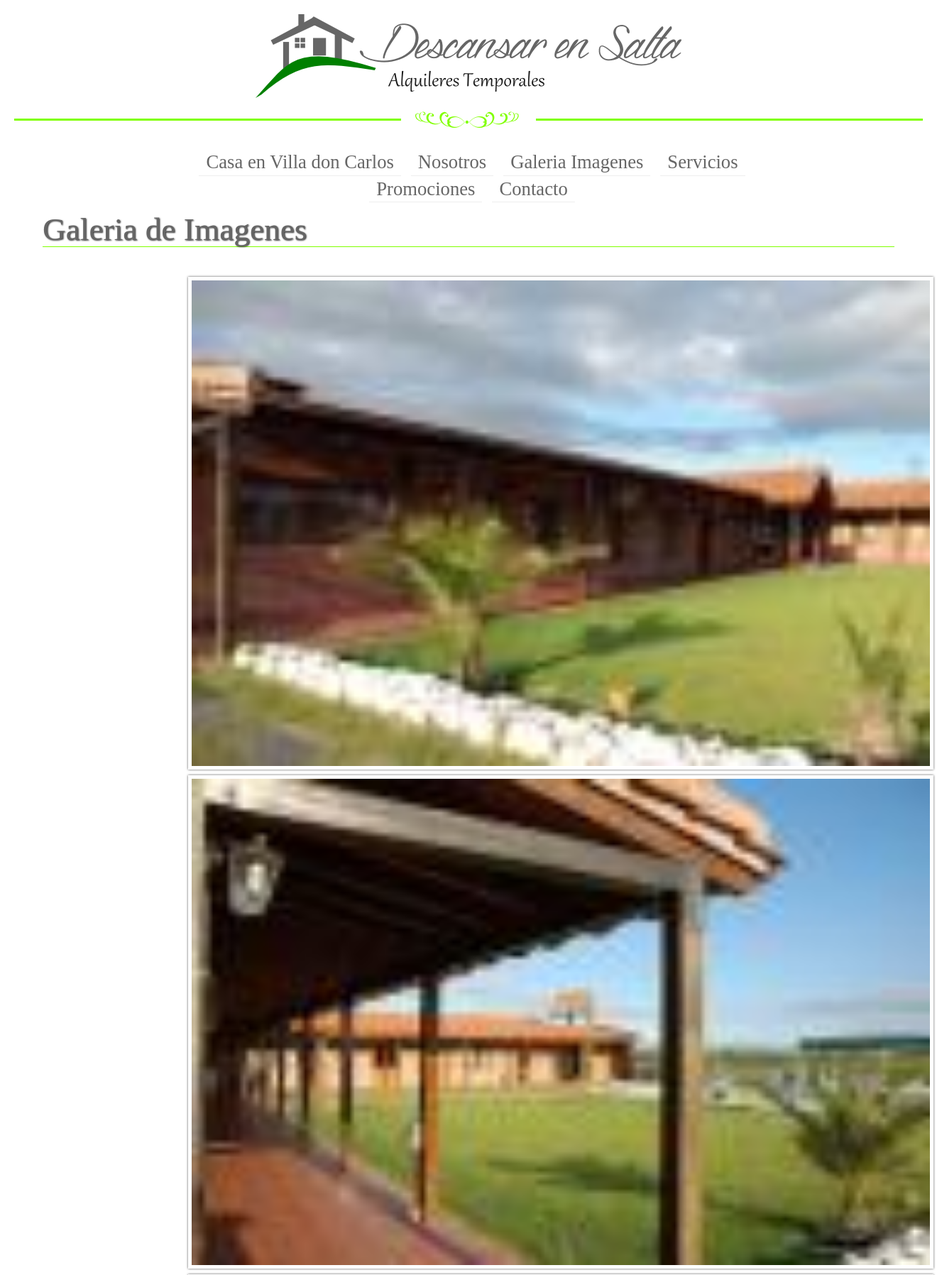
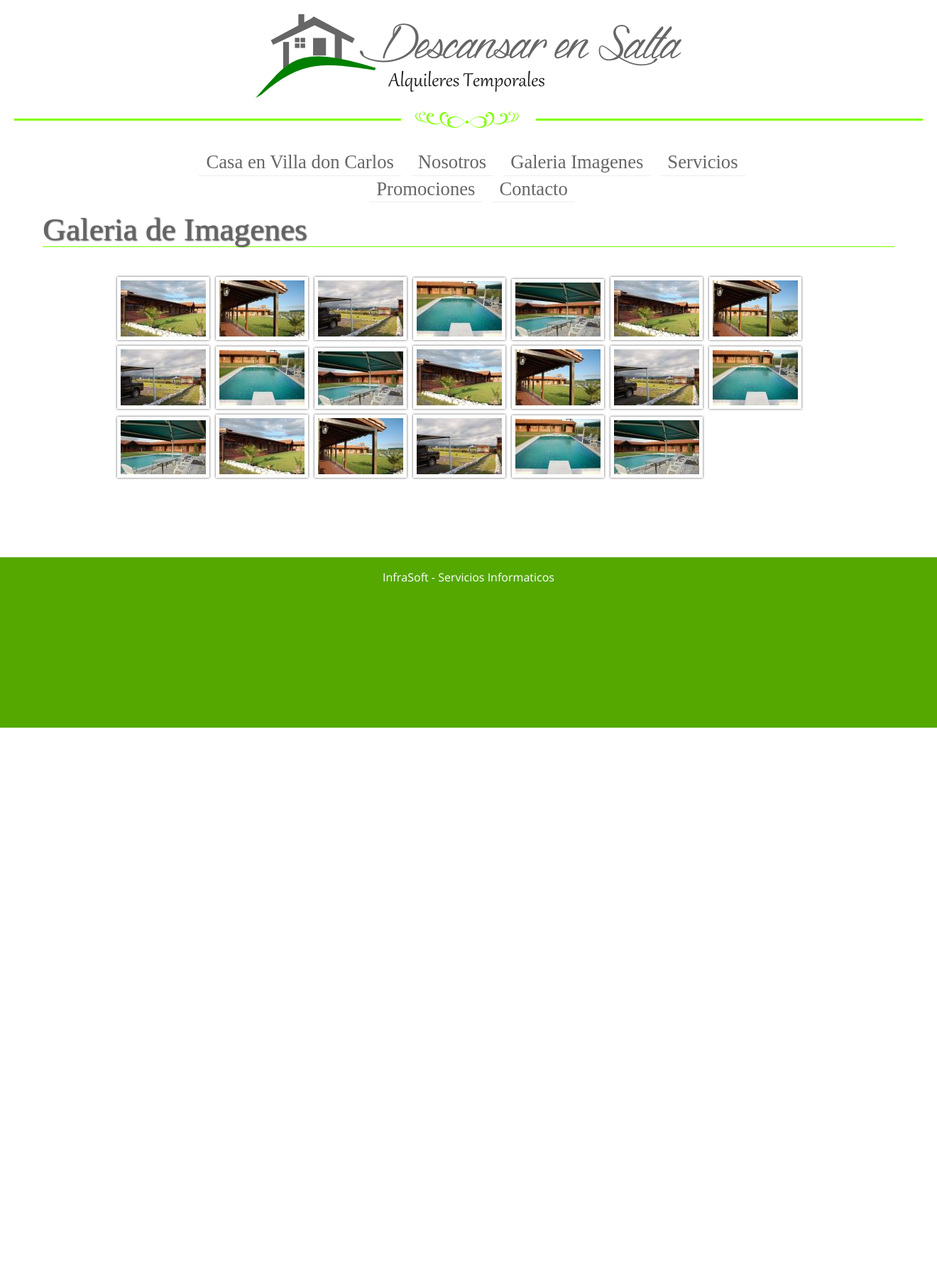
Before and after one commit to Proyect/sitio_web_abel, a CodeIgniter app: a page that uses application/views/footer.php in a window 1320 px wide. Shown: the top 1796 px of the page at 71% size. After the commit the page ends 1025 px from the top, so only its background shows below. Run offline with CodeIgniter, Linux system fonts and the light colour scheme; some web fonts are replaced.

Commit message:
cambios basicos estilos

```diff
--- a/media/styles/styles.css
+++ b/media/styles/styles.css
@@ -204,7 +204,11 @@ footer a {
     }
 
     img {
-        width: 130%;
+        //width: 130%;
+    }
+
+    .gallery {
+        width: 1000px;
     }
 
     .left {
```
Also changed, not shown: 3 other files.
